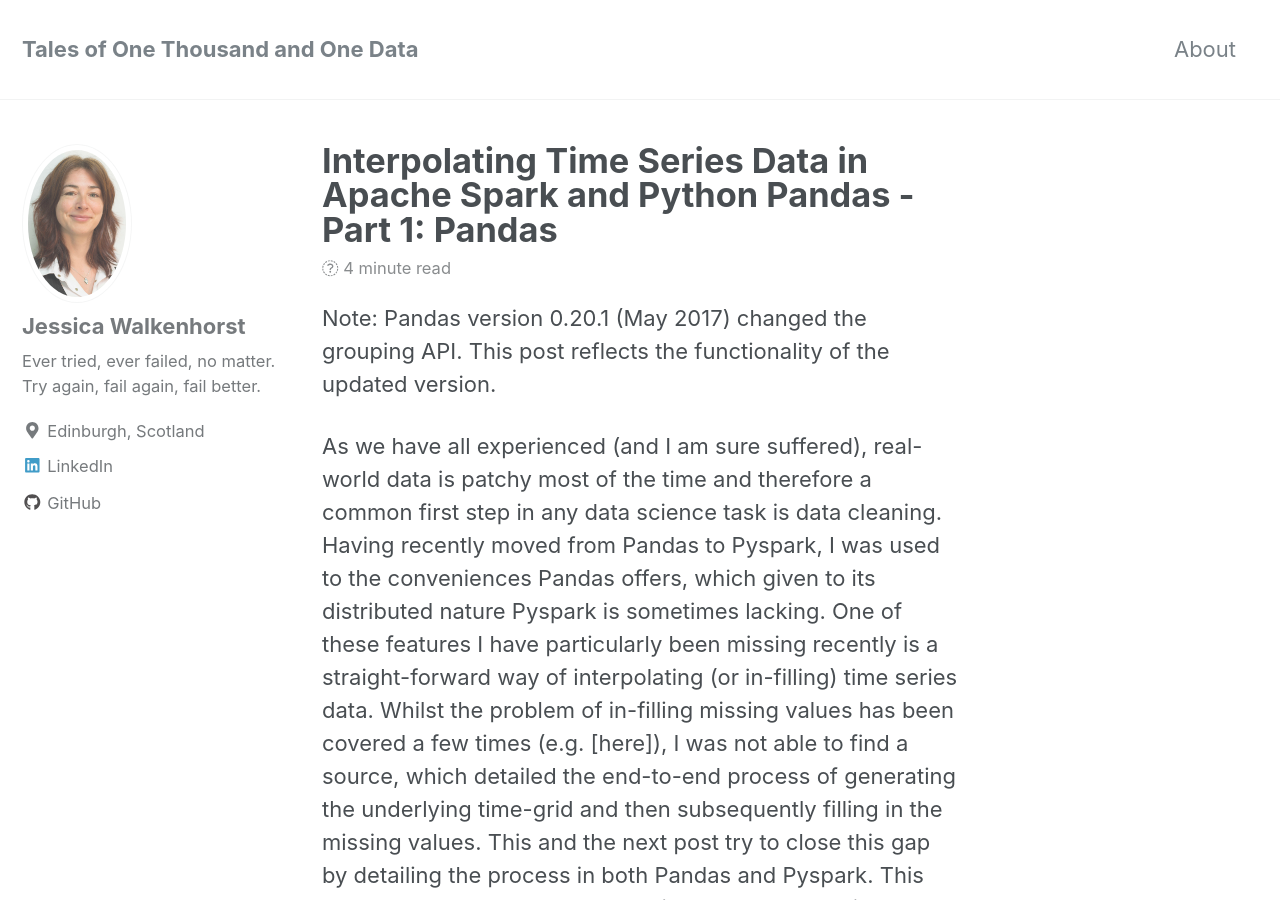
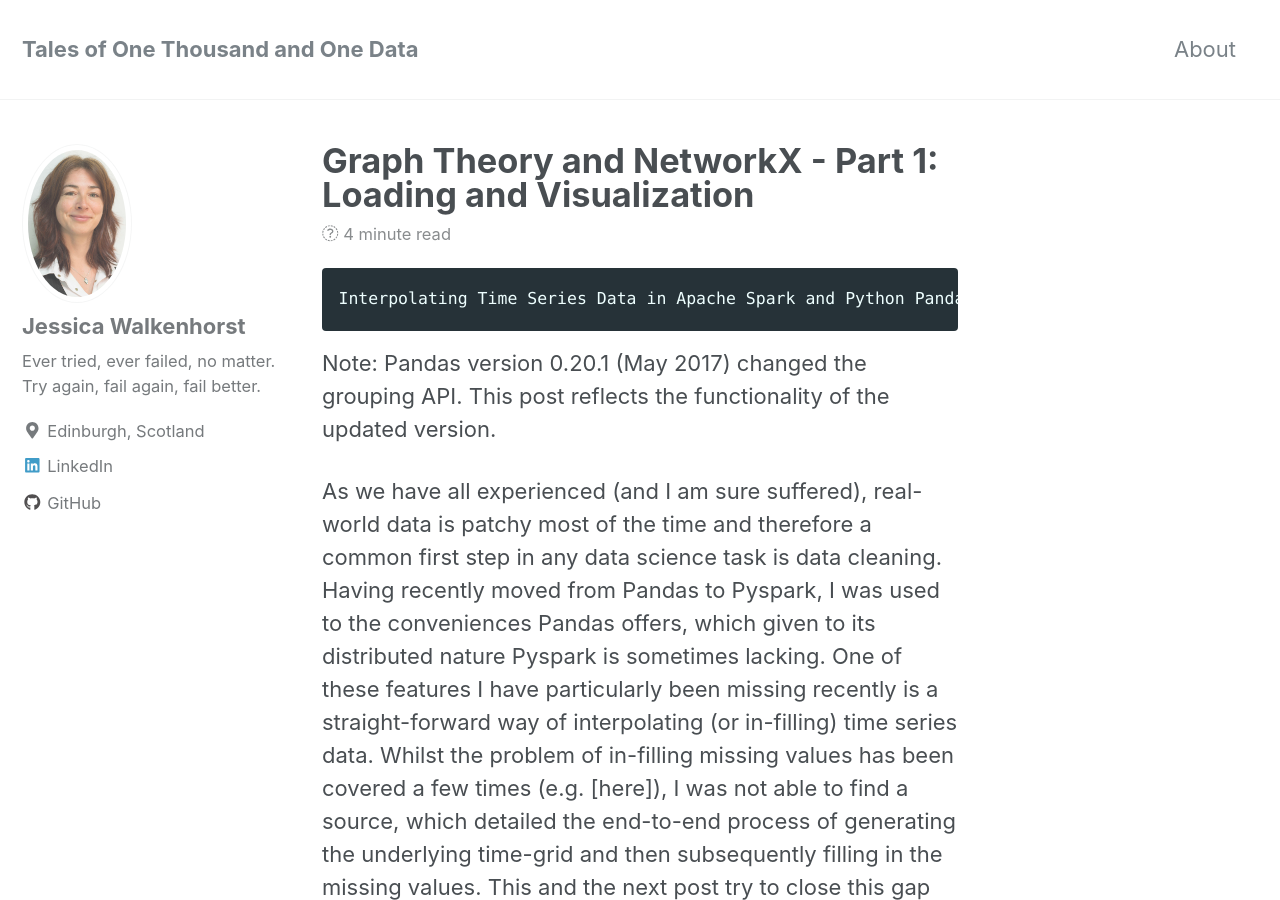
Before and after one commit to walkenho/walkenho.github.io, a Jekyll site: the page built from _posts/2019-01-14-interpolating-time-series-p1-pandas.md, in a window 1280 px wide and 900 px high. Built offline with Jekyll 4.4.1, drawn with Linux system fonts in a browser that asks for light colours; nearby versions of some CDN libraries; some of the changed text lies outside the part shown.

Commit message:
Trying to fix excerpt.

```diff
--- a/_posts/2019-01-14-interpolating-time-series-p1-pandas.md
+++ b/_posts/2019-01-14-interpolating-time-series-p1-pandas.md
@@ -1,12 +1,21 @@
 ---
 title: >-
+    Graph Theory and NetworkX - Part 1: Loading and Visualization
+tags:
+  - graph theory
+  - python
+  - networkX
+excerpt: In order to do some analysis of one of my favourite boardgames, I have recently started looking into graph theory. Here, I am writing down some of the basics that I have learned on the way.
+---
+
+
+
+
     Interpolating Time Series Data in Apache Spark and Python Pandas - Part 1: Pandas
-tags:
   - time series data
   - python
   - pandas
 excerpt: Working with time series data in PySpark I have recently realized that there is no literature documenting the end-to-end process of interpolating time series data in PySpark. This mini-series is trying to in-fill this gap.
----
 
 Note: Pandas version 0.20.1 (May 2017) changed the grouping API. This post reflects the functionality of the updated version.
 
```
